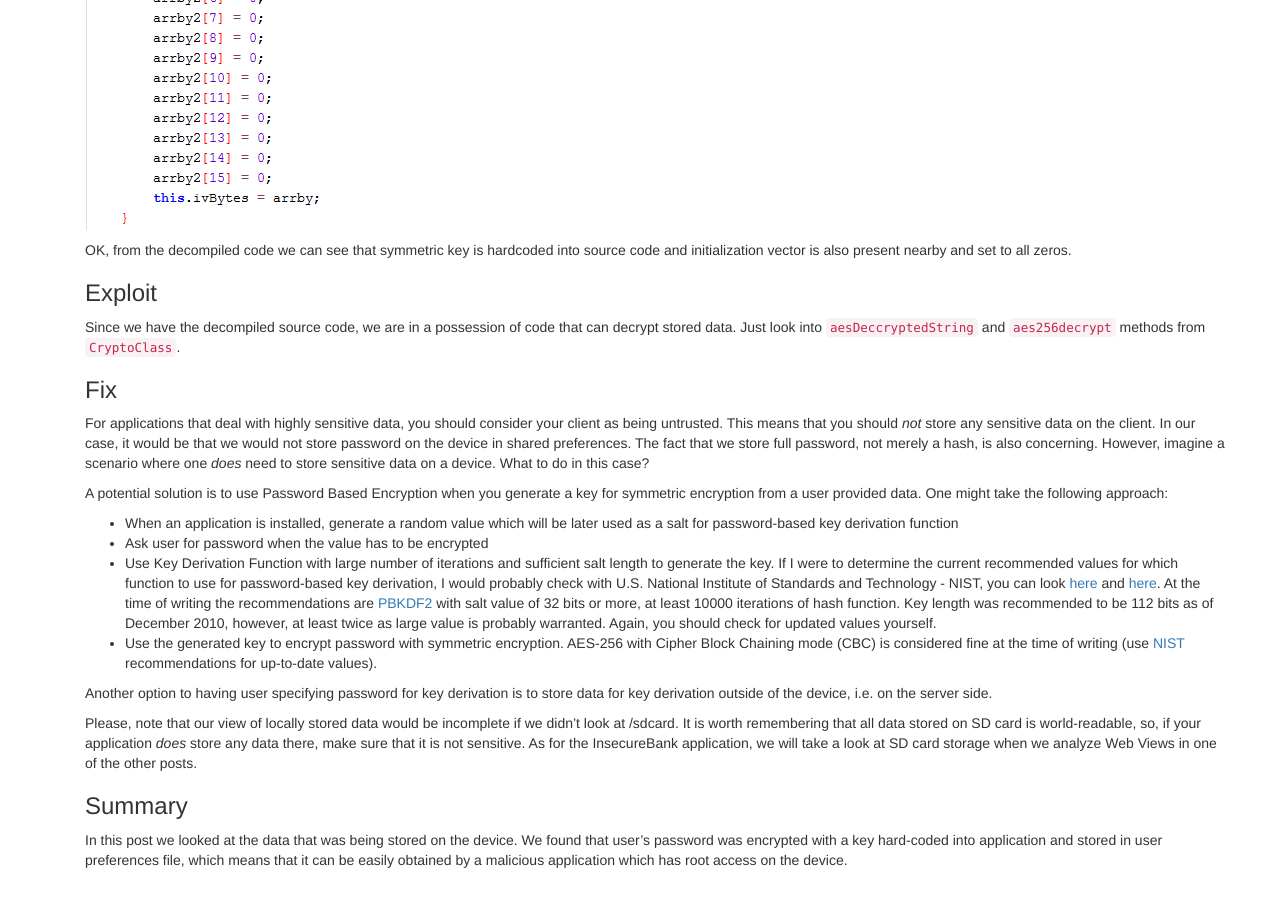
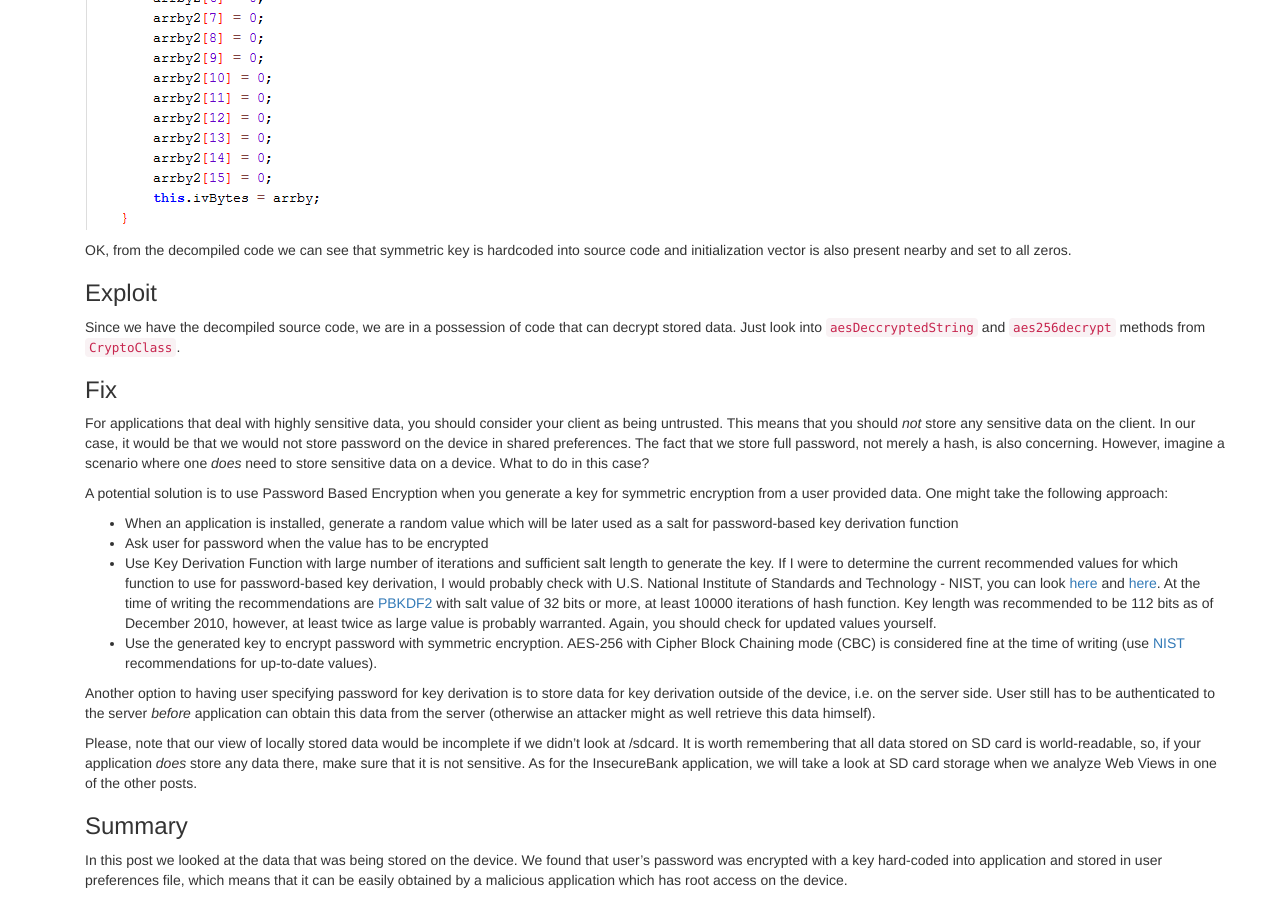
Before and after one commit to oldbam/oldbam.github.io, a Jekyll site: the page built from _posts/2017-1-21-android-vulnerabilities-insecurebank-data-at-rest.md, in a window 1280 px wide and 900 px high, scrolled down 2356 px. Built offline with Jekyll 4.4.1, drawn with Linux system fonts in a browser that asks for light colours.

Commit message:
minor changes to the text of the post

```diff
--- a/_posts/2017-1-21-android-vulnerabilities-insecurebank-data-at-rest.md
+++ b/_posts/2017-1-21-android-vulnerabilities-insecurebank-data-at-rest.md
@@ -115,7 +115,7 @@ A potential solution is to use Password Based Encryption when you generate a key
 * Use Key Derivation Function with large number of iterations and sufficient salt length to generate the key. If I were to determine the current recommended values for which function to use for password-based key derivation, I would probably check with U.S. National Institute of Standards and Technology - NIST, you can look [here](http://dx.doi.org/10.6028/NIST.SP.800-132) and [here](https://pages.nist.gov/800-63-3/). At the time of writing the recommendations are [PBKDF2](https://en.wikipedia.org/wiki/PBKDF2) with salt value of 32 bits or more, at least 10000 iterations of hash function. Key length was recommended to be 112 bits as of December 2010, however, at least twice as large value is probably warranted. Again, you should check for updated values yourself.
 * Use the generated key to encrypt password with symmetric encryption. AES-256 with Cipher Block Chaining mode (CBC) is considered fine at the time of writing (use [NIST](https://www.nist.gov/) recommendations for up-to-date values).
 
-Another option to having user specifying password for key derivation is to store data for key derivation outside of the device, i.e. on the server side.
+Another option to having user specifying password for key derivation is to store data for key derivation outside of the device, i.e. on the server side. User still has to be authenticated to the server _before_ application can obtain this data from the server (otherwise an attacker might as well retrieve this data himself).
 
 Please, note that our view of locally stored data would be incomplete if we didn't look at /sdcard. It is worth remembering that all data stored on SD card is world-readable, so, if your application _does_ store any data there, make sure that it is not sensitive. As for the InsecureBank application, we will take a look at SD card storage when we analyze Web Views in one of the other posts.
 
```
